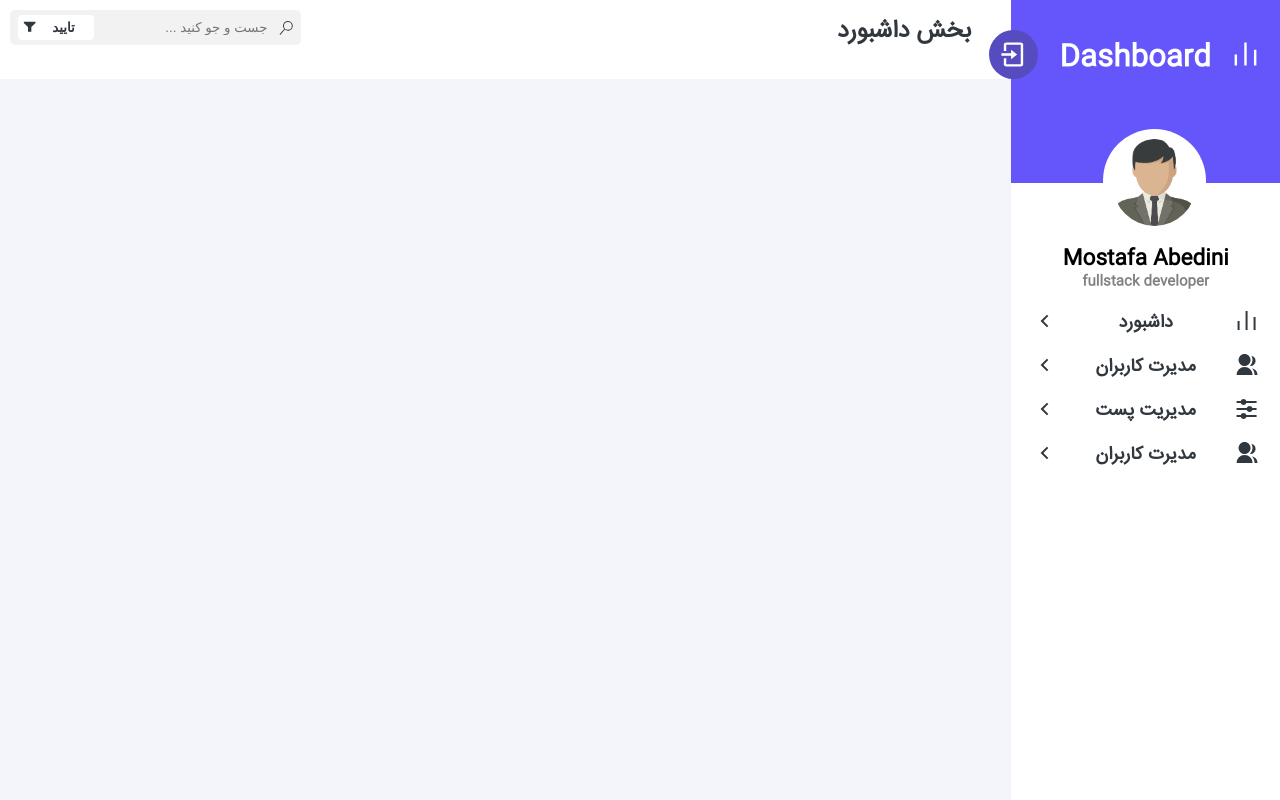
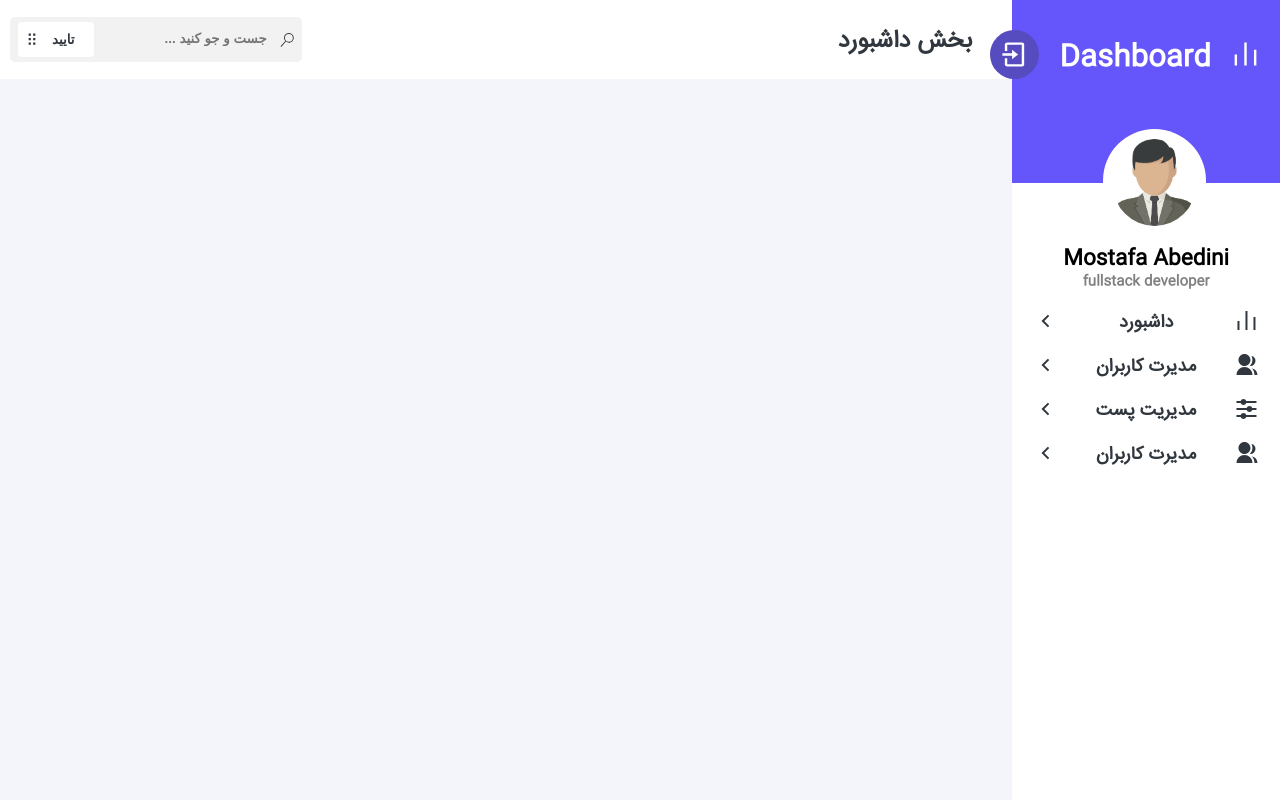
Before and after one commit to CodeLandGroup/Control-Panel-CodeLand, a React (Create React App) app: page / in a window 1280 px wide. Shown: the top 800 px of the page. Built offline with nearby package versions, Linux system fonts and the light colour scheme.

Commit message:
Change Navbar Style

```diff
--- a/src/Layout/NavBar/NavBar.jsx
+++ b/src/Layout/NavBar/NavBar.jsx
@@ -8,7 +8,7 @@ export default function NavBar() {
         <>
             <Item className="navbar d-flex" sx={{ gridRow: '1', gridColumn: '1/2' }}>
                 <div className='navbar-title w-50'>
-                    <h3 className='text-gray-2'>بخش داشبورد</h3>
+                    <h3 className='text-gray-2 mt-10'>بخش داشبورد</h3>
                 </div>
                 <NavBarSearchBox/>
             </Item>
--- a/src/Layout/NavBar/NavBarSerchBox/NavBarSearchBox.jsx
+++ b/src/Layout/NavBar/NavBarSerchBox/NavBarSearchBox.jsx
@@ -1,5 +1,5 @@
 import React from 'react'
-import { VscSearch, VscFilterFilled } from 'react-icons/vsc'
+import { VscSearch, VscGripper } from 'react-icons/vsc'
 export default function NavBarSearchBox() {
     return (
         <>
@@ -8,8 +8,8 @@ export default function NavBarSearchBox() {
                 <input type="search" name="" className='search p-10 background-light w-60' id="" placeholder='جست و جو کنید ...' />
                 <div className='search-button position-absolute'>
                     <button className='d-flex text-gray-2 transition'>
-                        <h2 className='p-5'>تایید</h2>
-                        <VscFilterFilled className='p-5'/>
+                        <h2 className='p-10'>تایید</h2>
+                        <VscGripper/>
                     </button>
                 </div>
             </div>
--- a/src/assets/css/NavBar/navbar.css
+++ b/src/assets/css/NavBar/navbar.css
@@ -17,13 +17,14 @@
 .navbar .search-box .search {
     border: 0;
     border-radius: 5px;
-    padding-right: 34px;
-    padding-left: 87px;
+    padding: 14px 35px 16px 99px;
+    margin-top: 7px;
+    font-weight: bold;
 }
 
 .navbar .search-box .search-icon {
     font-weight: bold;
-    top: 21px;
+    top: 33px;
     right: 42%;
 }
 
@@ -40,9 +41,13 @@
 .navbar .search-box .search-button {
     border: 0;
     left: 18px;
-    top: 15px;
+    top: 22px;
 }
 .navbar .search-box .search-button h2{
     padding-right: 19px;
     padding-left: 11px;
 }
+.navbar .search-box .search-button svg{
+    padding: 8px 0px 0px 5px;
+    font-size: large;
+}
--- a/src/assets/css/reset.css
+++ b/src/assets/css/reset.css
@@ -85,7 +85,9 @@ a {
 .mt-5 {
     margin-top: 5px;
 }
-
+.mt-10{
+    margin-top: 10px;
+}
 .mt-20 {
     margin-top: 20px;
 }
```
